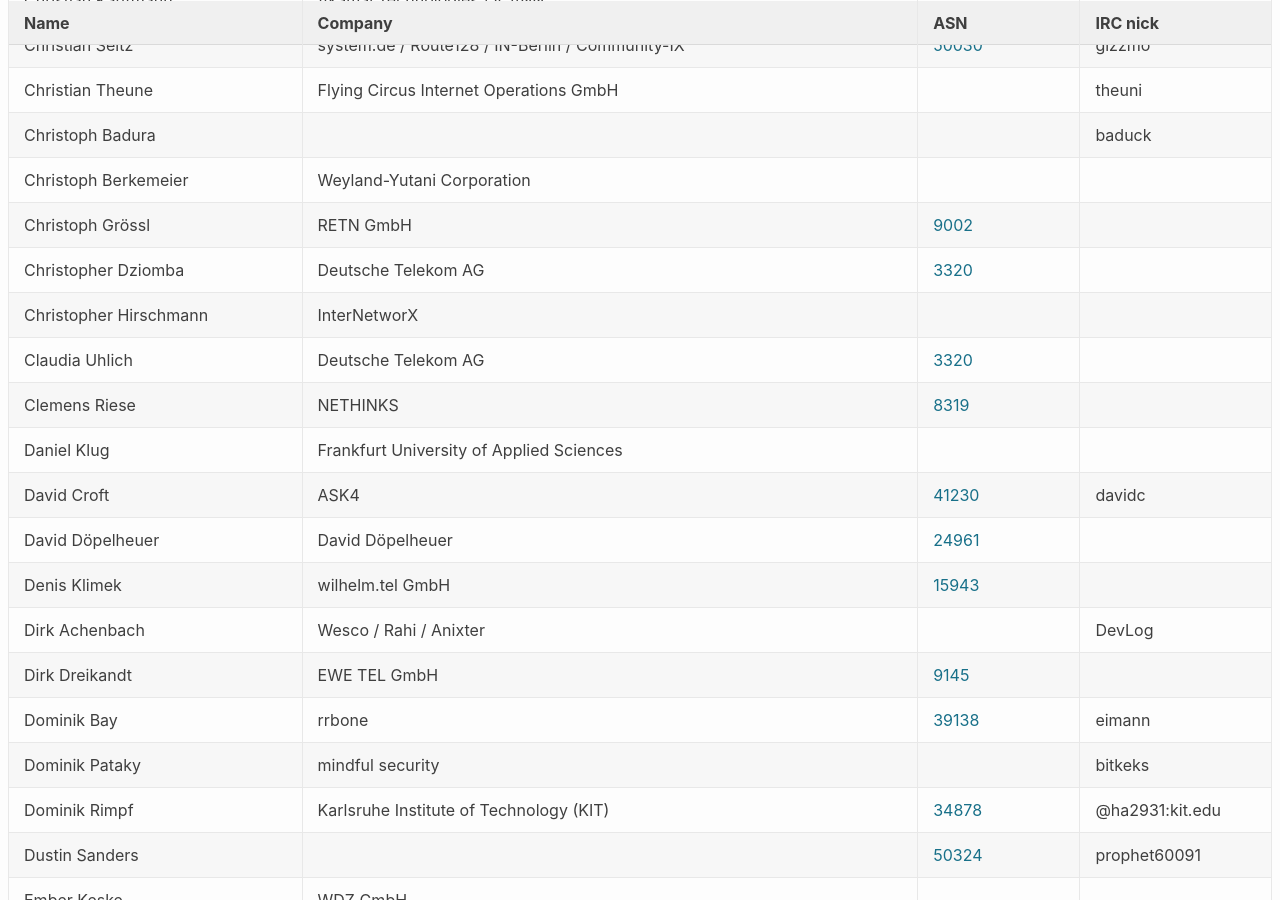
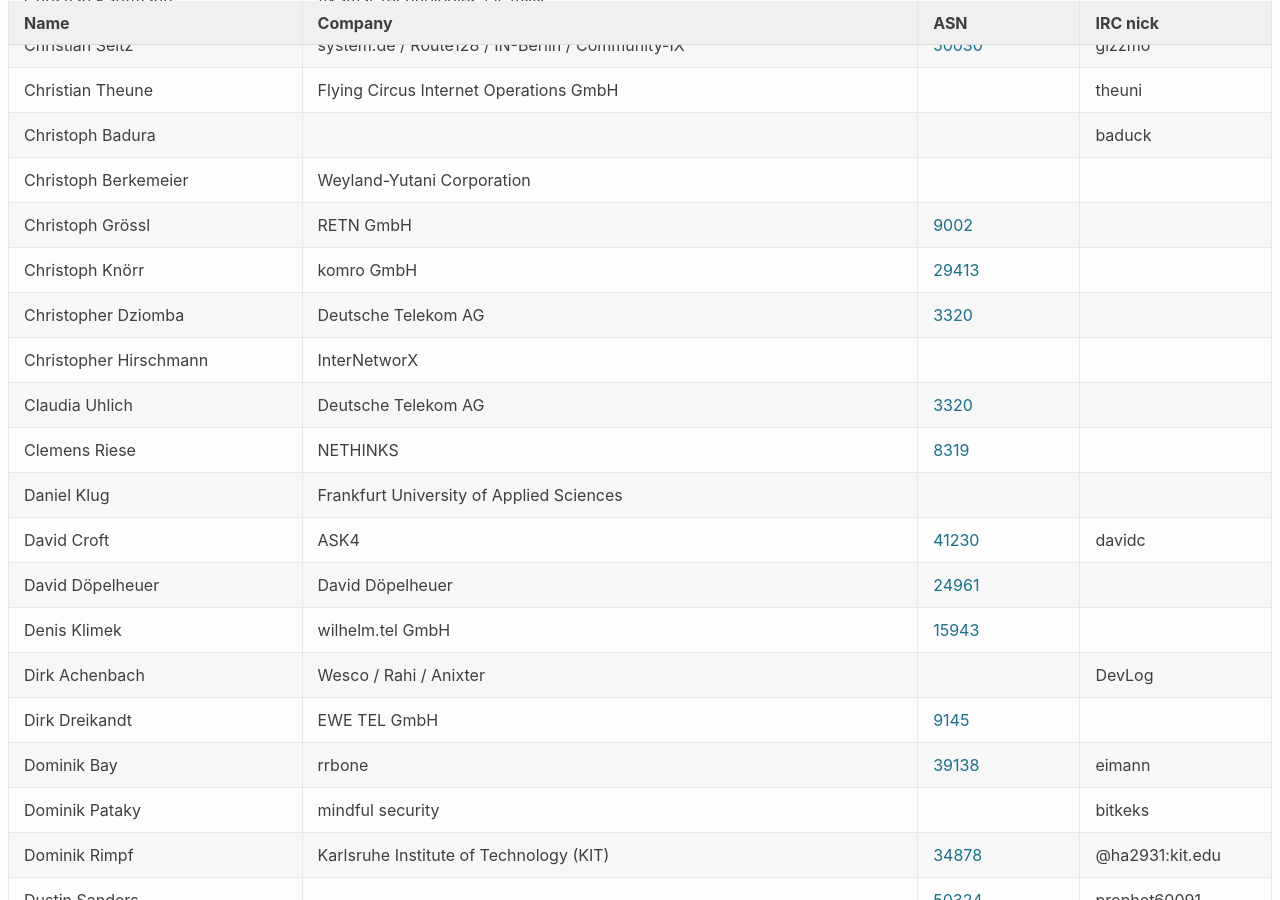
Before and after one commit to denog/pretix-attendeelist, a Jekyll site: the page built from denog15/index.md, in a window 1280 px wide and 900 px high, scrolled down 2179 px. Built offline with Jekyll 4.4.1, drawn with Linux system fonts in a browser that asks for light colours; some of the changed text lies outside the part shown.

Commit message:
Latest data: Fri Oct 13 07:48:15 UTC 2023

```diff
--- a/_data/attendees_denog15_online.json
+++ b/_data/attendees_denog15_online.json
@@ -10,6 +10,12 @@
     "company": null,
     "irc": null,
     "asn": null
+  },
+  {
+    "name": "Anton Schauer",
+    "company": "komro GmbH",
+    "irc": null,
+    "asn": "29413"
   },
   {
     "name": "Arne Bäumler",
--- a/_data/attendees_denog15_onsite.json
+++ b/_data/attendees_denog15_onsite.json
@@ -312,6 +312,12 @@
     "asn": "9002"
   },
   {
+    "name": "Christoph Knörr",
+    "company": "komro GmbH",
+    "irc": null,
+    "asn": "29413"
+  },
+  {
     "name": "Claudia Uhlich",
     "company": "Deutsche Telekom AG",
     "irc": null,
@@ -1074,6 +1080,12 @@
     "asn": null
   },
   {
+    "name": "Nicolas Korten",
+    "company": "komro GmbH",
+    "irc": null,
+    "asn": "29413"
+  },
+  {
     "name": "Nico Plich",
     "company": "TNG Stadtnetz GmbH",
     "irc": "nplich",
```
